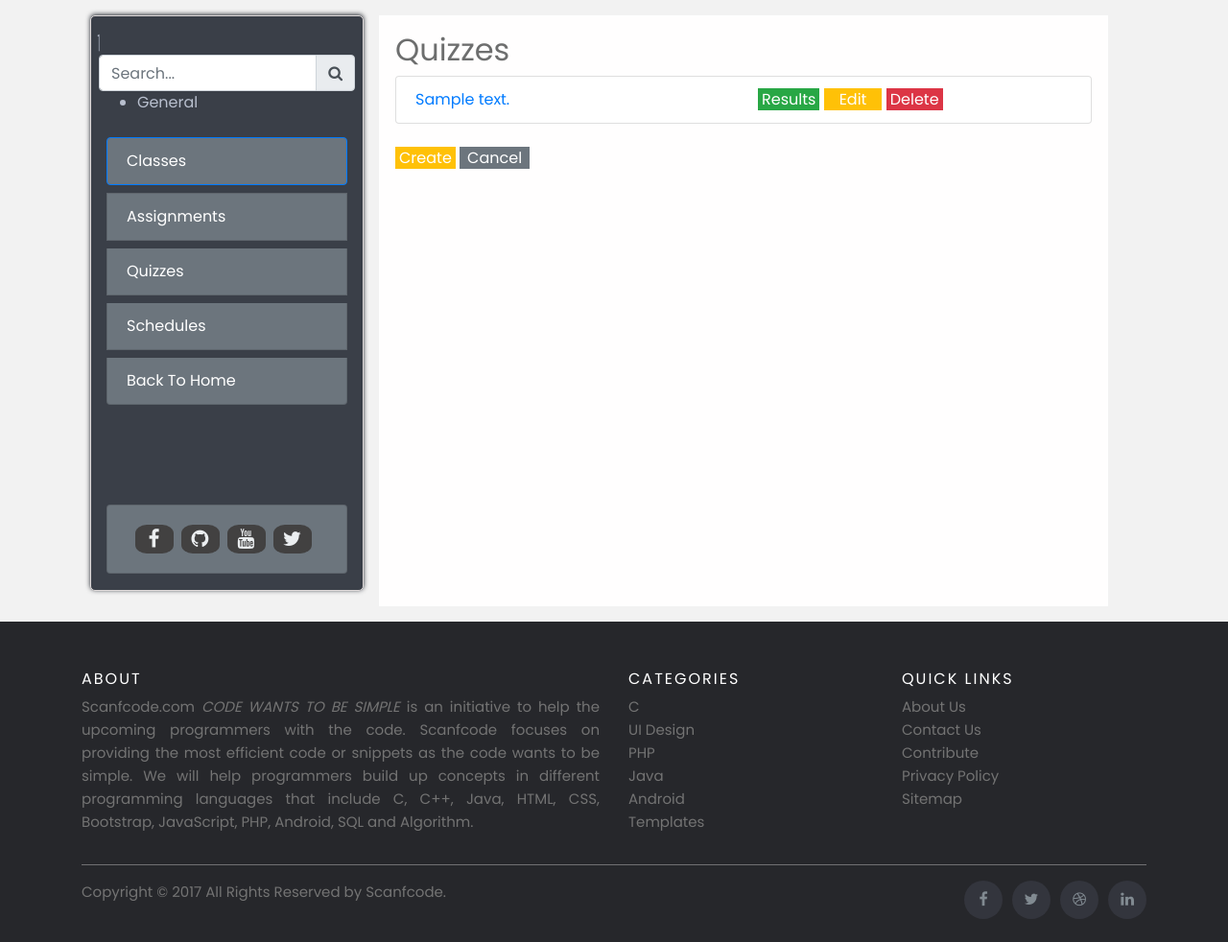
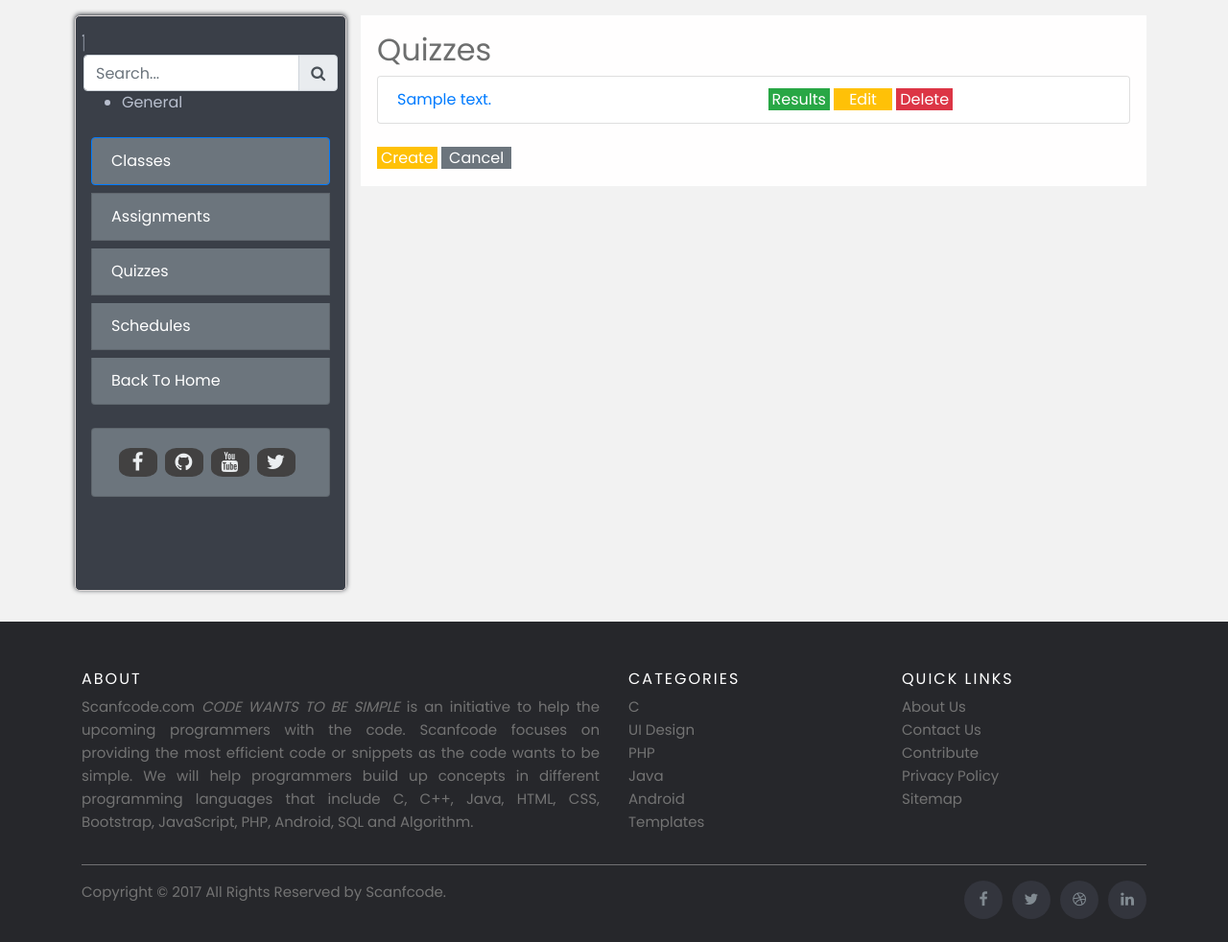
Before and after one commit to wendell1101/Learning-Management-System, a Django app: page /quiz-list/1/ in a window 1280 px wide. Shown: the part 62-1044 px from the top of the page at 96% size. Run offline with Django 3.2, Linux system fonts and the light colour scheme; tables that the repository leaves empty hold one stand-in row (values such as "Sample post"); some libraries are stand-ins or nearby versions.

Commit message:
edit some css

```diff
--- a/PUP_LMS/settings.py
+++ b/PUP_LMS/settings.py
@@ -24,10 +24,10 @@ BASE_DIR = os.path.dirname(os.path.dirname(os.path.abspath(__file__)))
 SECRET_KEY = '5o(7c&&qq%sh1h!5s%$vcyy#ct^2@=st#2n#sff+#&doa!e-v^'
 
 # SECURITY WARNING: don't run with debug turned on in production!
-DEBUG = False
+DEBUG = True
 
 
-ALLOWED_HOSTS = ['future-academy.herokuapp.com',]
+# ALLOWED_HOSTS = ['future-academy.herokuapp.com',]
 
 
 # Application definition
--- a/crud/templates/crud/quiz_list.html
+++ b/crud/templates/crud/quiz_list.html
@@ -2,12 +2,13 @@
 {% load static %}
 {% load crispy_forms_tags %}
 {% block content%}
-    <div class="row ">
-        <div class="col-md-3 mr-3 mb-3 p-2 pt-3 ml-4 sidebar">
+    <div class="row pl-2 justify-content-center">
+        <div class="col-md-3 mb-3 p-2 pt-3 sidebar">
             {% include 'crud/sidebar.html' %}
         </div>
 
-        <div class="col-md-8 section-container">
+        <div class="col-md-9">
+            <div class="section-container">
                 <h2> Quizzes</h2>
                 {%if messages%}
                     {%for message in messages%}
@@ -46,7 +47,7 @@
 
                     </div>
                 </div>
-
+            </div>
 
         </div>
     </div>
--- a/system/static/system/css/main.css
+++ b/system/static/system/css/main.css
@@ -124,9 +124,9 @@ footer{
 }
 
 /*Side bar*/
-.footer-side{
+/* .footer-side{
     transform: translateY(80px);
-}
+} */
 .sidebar{
     background: #3a3f48!important;
     height:600px!important;
@@ -229,6 +229,9 @@ button{
     .class-link{
         display:block;
     }
+    .section-container{
+        margin-left:0!important;
+    }
 }
 @media(max-width:768px){
     .post-image{
```
Also changed, not shown: crud/templates/crud/quiz_update.html (+6 -3 lines). Lines whose indentation alone changed are shown as unchanged.
